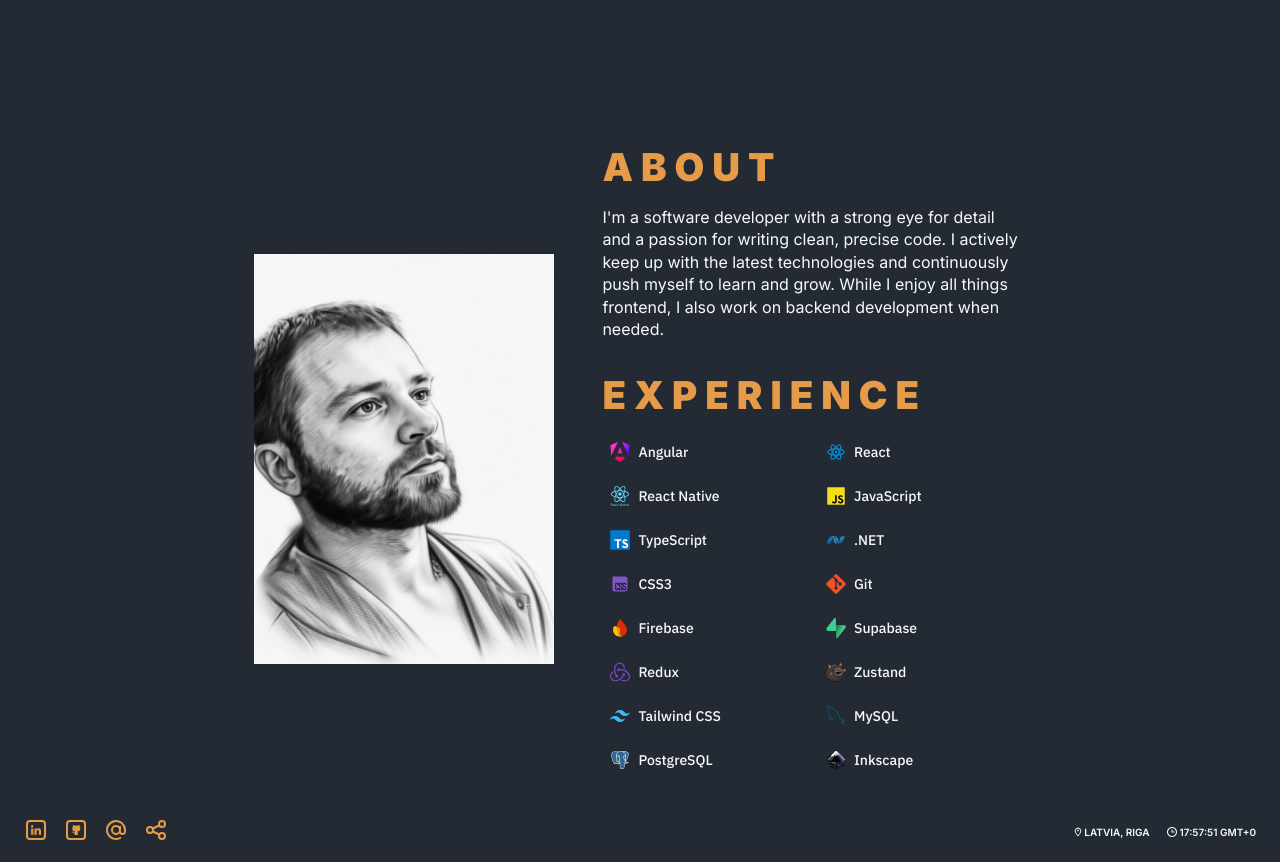
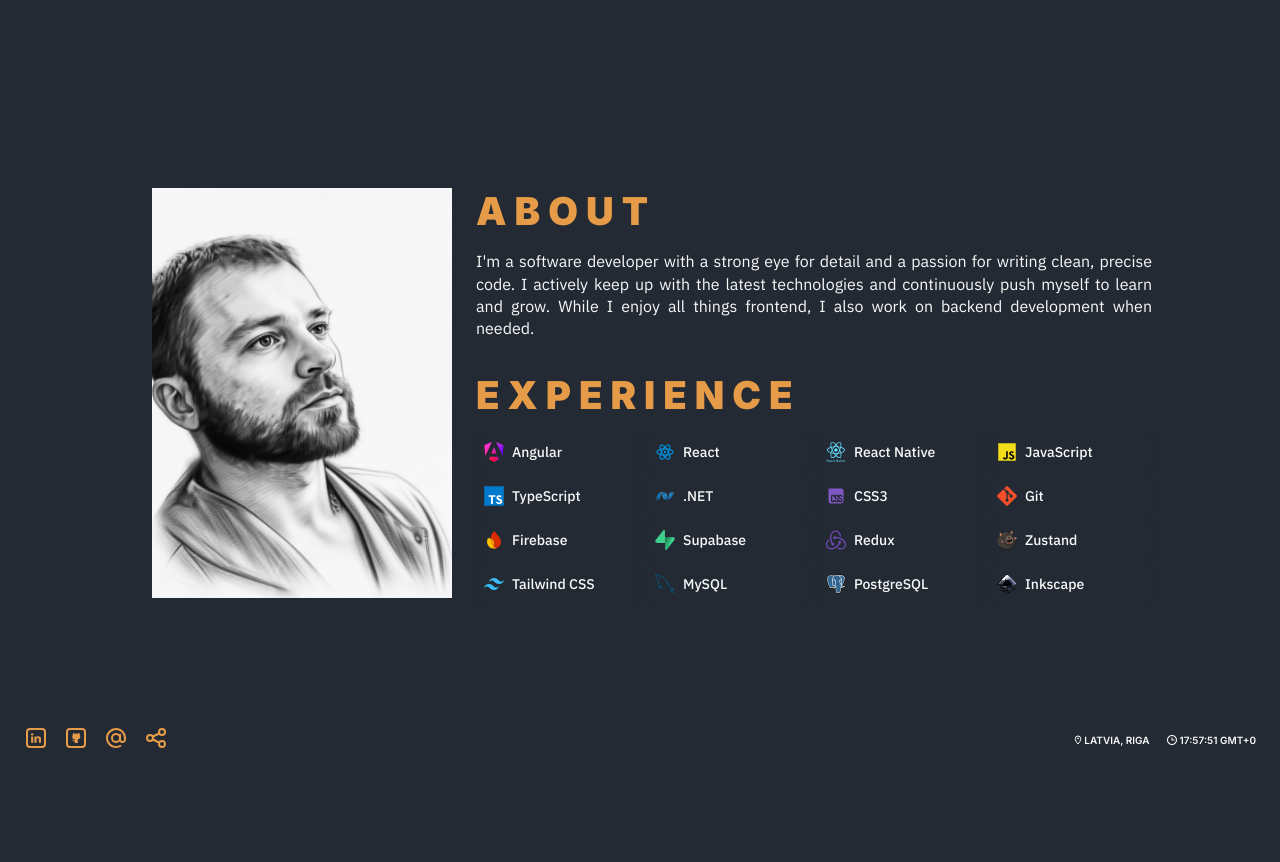
Before and after one commit to EdgarsLv/portfolio-v1, an Angular app: page /about in a window 1280 px wide. Shown: the part 620-1482 px from the top of the page. After the commit the page ends 1390 px from the top, so only its background shows below. Built offline with nearby package versions, Linux system fonts and the light colour scheme.

Commit message:
about page style adjustments

```diff
--- a/src/app/layout/public-layout/public-layout.component.css
+++ b/src/app/layout/public-layout/public-layout.component.css
@@ -6,7 +6,7 @@ header {
         display: flex;
         justify-content: space-between;
         align-items: center;
-        padding: 0 24px;
+        padding: 0 16px;
         color: var(--text-color);
         z-index: 10;
 
--- a/src/app/layout/public-layout/public-layout.component.html
+++ b/src/app/layout/public-layout/public-layout.component.html
@@ -1,4 +1,7 @@
 <header>
+  <div>
+    <img width="36px" src="assets/logo/techlogo.svg" alt="tech logo" />
+  </div>
   <div class="theme" (click)="toggleTheme()">
     <svg
       xmlns="http://www.w3.org/2000/svg"
--- a/src/app/pages/about/about.component.css
+++ b/src/app/pages/about/about.component.css
@@ -5,6 +5,7 @@
     align-items: center;
     height: calc(100svh - 120px);
     background-color: var(--bg-color);
+    margin-bottom: 60px;
 
     p {
         font-size: clamp(1rem, 2vw, 22px);
@@ -43,7 +44,16 @@
     height: 100%;
     display: grid;
     grid-template-columns: 1fr 2fr;
-    padding: 0 10%;
+    margin-bottom: 100px;
+
+    .image {
+        align-self: flex-start;
+        margin: 8px 24px;
+    }
+
+    .image-mobile {
+        display: none;
+    }
 
     @media  (max-width: 900px) {
         grid-template-columns: 1fr;
@@ -51,13 +61,14 @@
         padding: 0;
 
     .image {
-            justify-self: center;
-        }
+        display: none;
     }
 
-    .image {
-        align-self: center;
-        padding: 24px;
+    .image-mobile {
+        align-self: flex-start;
+        margin: 24px 0;
+        display: block;
+    }
 }
 
 .content {
@@ -65,9 +76,6 @@
     flex-direction: column;
     justify-content: center;
     gap: 2rem;
-        padding: 24px;
-
-        .about-me {
 
         h3 {
             font-size: clamp(2rem, 3vw, 3rem);
@@ -85,19 +93,8 @@
             color: var(--text-main);
         }
     }
+}
 
-        .experience {
-            h3 {
-                font-size: clamp(2rem, 3vw, 3rem);
-                font-weight: 900;
-                letter-spacing: 0.5rem;
-                text-transform: uppercase;
-                color: var(--text-color);
-                margin-bottom: 1rem;
-            }
-        }
-    }
-}
 
 .icons {
      display: grid;
--- a/src/app/pages/about/about.component.html
+++ b/src/app/pages/about/about.component.html
@@ -15,8 +15,17 @@
 
   <div class="content">
     <div class="about-me">
-      <h3 #aboutme>About</h3>
-      <p #aboutText>
+      <h3>About</h3>
+
+      <div class="image-mobile">
+        <img
+          width="100%"
+          src="assets/images/portfolio.jpg"
+          alt="Portfolio image"
+        />
+      </div>
+
+      <p>
         I'm a software developer with a strong eye for detail and a passion for
         writing clean, precise code. I actively keep up with the latest
         technologies and continuously push myself to learn and grow. While I
@@ -26,11 +35,11 @@
     </div>
 
     <div class="experience">
-      <h3 #experience>Experience</h3>
+      <h3>Experience</h3>
 
       <div class="icons">
         @for (icon of icons; track $index) {
-        <div class="icon" #iconEl>
+        <div class="icon">
           <img
             [src]="'assets/icons/' + icon.icon + '.svg'"
             [height]="iconSize"
--- a/src/app/pages/about/about.component.ts
+++ b/src/app/pages/about/about.component.ts
@@ -1,11 +1,4 @@
-import {
-  AfterViewInit,
-  Component,
-  ElementRef,
-  QueryList,
-  ViewChild,
-  ViewChildren,
-} from '@angular/core';
+import { AfterViewInit, Component } from '@angular/core';
 import { gsap } from 'gsap';
 import SplitText from 'gsap/SplitText';
 import { LoaderService } from '../../services/loader.service';
@@ -25,145 +18,11 @@ export class AboutComponent implements AfterViewInit {
   iconSize = 20;
   icons: Icon[] = icons;
 
-  @ViewChild('aboutme') aboutme!: ElementRef;
-  @ViewChild('aboutText') aboutText!: ElementRef;
-  @ViewChild('experience') experience!: ElementRef;
-  @ViewChildren('iconEl') iconEls!: QueryList<ElementRef>;
-
   constructor(private loaderService: LoaderService) {}
 
-  ngOnInit(): void {
-    //Called after the constructor, initializing input properties, and the first call to ngOnChanges.
-    //Add 'implements OnInit' to the class.
-    this.loaderService.loaderDone$.subscribe(() => {
-      this.myAnimation();
-    });
-  }
+  ngOnInit(): void {}
 
-  ngAfterViewInit(): void {
-    this.myAnimation();
-    // const aboutMeSplit = new SplitText(this.aboutme.nativeElement, {
-    //   type: 'chars',
-    // });
-    // const experienceSplit = new SplitText(this.experience.nativeElement, {
-    //   type: 'chars',
-    // });
-    // const aboutTextSplit = new SplitText(this.aboutText.nativeElement, {
-    //   type: 'lines',
-    //   mask: 'lines',
-    // });
-    // const icons = this.iconEls.toArray().map((el) => el.nativeElement);
-    // const tl = gsap.timeline();
-    // tl.from(aboutMeSplit.chars, {
-    //   x: -50,
-    //   opacity: 0,
-    //   duration: 1,
-    //   ease: 'power4.out',
-    //   stagger: 0.1,
-    // });
-    // tl.from(
-    //   aboutTextSplit.lines,
-    //   {
-    //     rotationX: -10,
-    //     transformOrigin: '50% 50% -160px',
-    //     opacity: 0,
-    //     duration: 0.8,
-    //     ease: 'power3',
-    //     stagger: 0.25,
-    //   },
-    //   '-=0.4'
-    // );
-    // tl.from(
-    //   experienceSplit.chars,
-    //   {
-    //     x: -50,
-    //     opacity: 0,
-    //     duration: 1,
-    //     ease: 'power4.out',
-    //     stagger: 0.07,
-    //   },
-    //   '-=0.5'
-    // ); // starts slightly before previous ends
-    // tl.from(
-    //   icons,
-    //   {
-    //     y: 30,
-    //     opacity: 0,
-    //     scale: 0.8,
-    //     duration: 0.6,
-    //     ease: 'power3.out',
-    //     stagger: 0.05, // animate one by one
-    //   },
-    //   '-=0.5'
-    // );
-  }
-
-  private myAnimation(): void {
-    const aboutMeSplit = new SplitText(this.aboutme.nativeElement, {
-      type: 'lines',
-      mask: 'lines',
-    });
-    const experienceSplit = new SplitText(this.experience.nativeElement, {
-      type: 'lines',
-      mask: 'lines',
-    });
-    const aboutTextSplit = new SplitText(this.aboutText.nativeElement, {
-      type: 'lines',
-      mask: 'lines',
-    });
-
-    const icons = this.iconEls.toArray().map((el) => el.nativeElement);
-
-    const tl = gsap.timeline();
-
-    tl.from(aboutMeSplit.lines, {
-      rotationX: -10,
-      transformOrigin: '50% 50% -160px',
-      opacity: 0,
-      duration: 1,
-      ease: 'power4.out',
-      stagger: 0.1,
-    });
-
-    tl.from(
-      aboutTextSplit.lines,
-      {
-        rotationX: -10,
-        transformOrigin: '50% 50% -160px',
-        opacity: 0,
-        duration: 0.8,
-        ease: 'power3',
-        stagger: 0.25,
-      },
-      '-=0.4'
-    );
-
-    tl.from(
-      experienceSplit.lines,
-      {
-        rotationX: -10,
-        transformOrigin: '50% 50% -160px',
-        opacity: 0,
-        duration: 1,
-        ease: 'power4.out',
-        stagger: 0.07,
-      },
-      '-=0.5'
-    ); // starts slightly before previous ends
-
-    tl.from(
-      icons,
-      {
-        y: 30,
-        opacity: 0,
-        scale: 0.8,
-        duration: 0.6,
-        ease: 'power3.out',
-        stagger: 0.05, // animate one by one
-      },
-      '-=0.5'
-    );
-  }
+  ngAfterViewInit(): void {}
 }
 
 const icons = [
```
Also changed, not shown: src/assets/logo/techlogo.svg (added). Lines whose indentation alone changed are shown as unchanged.
